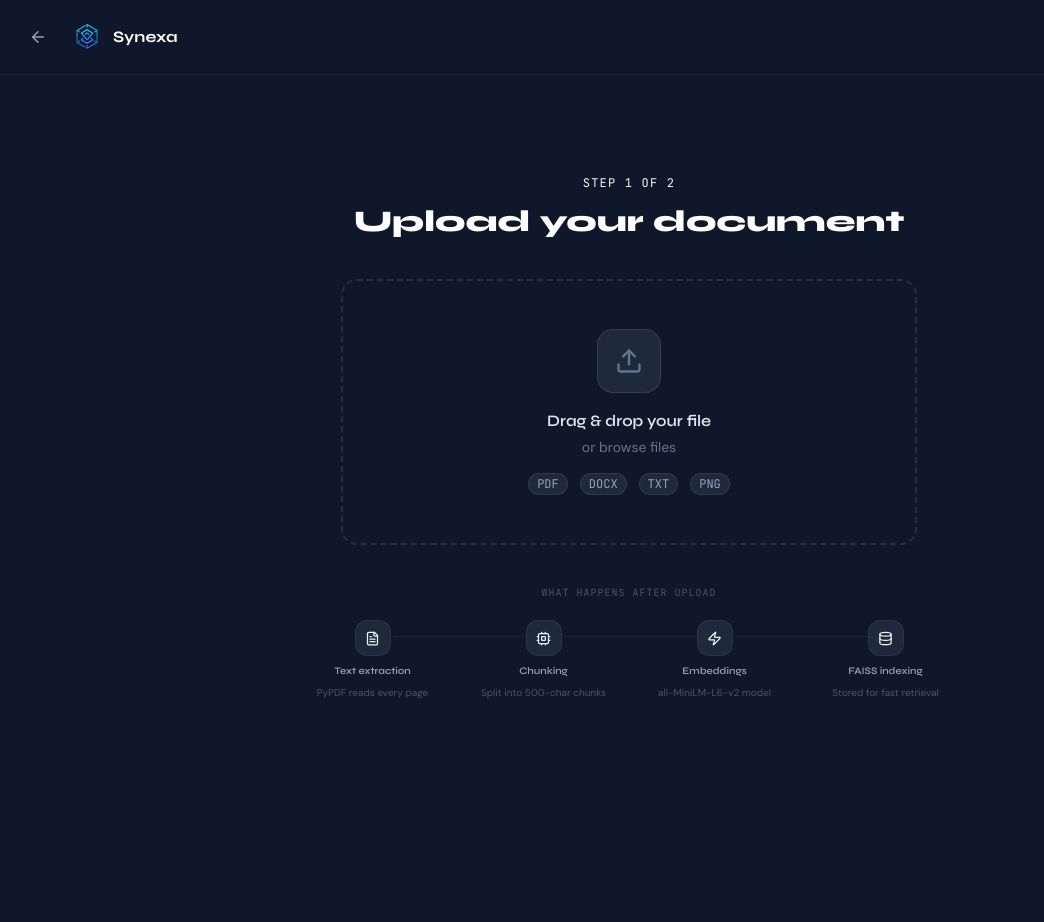
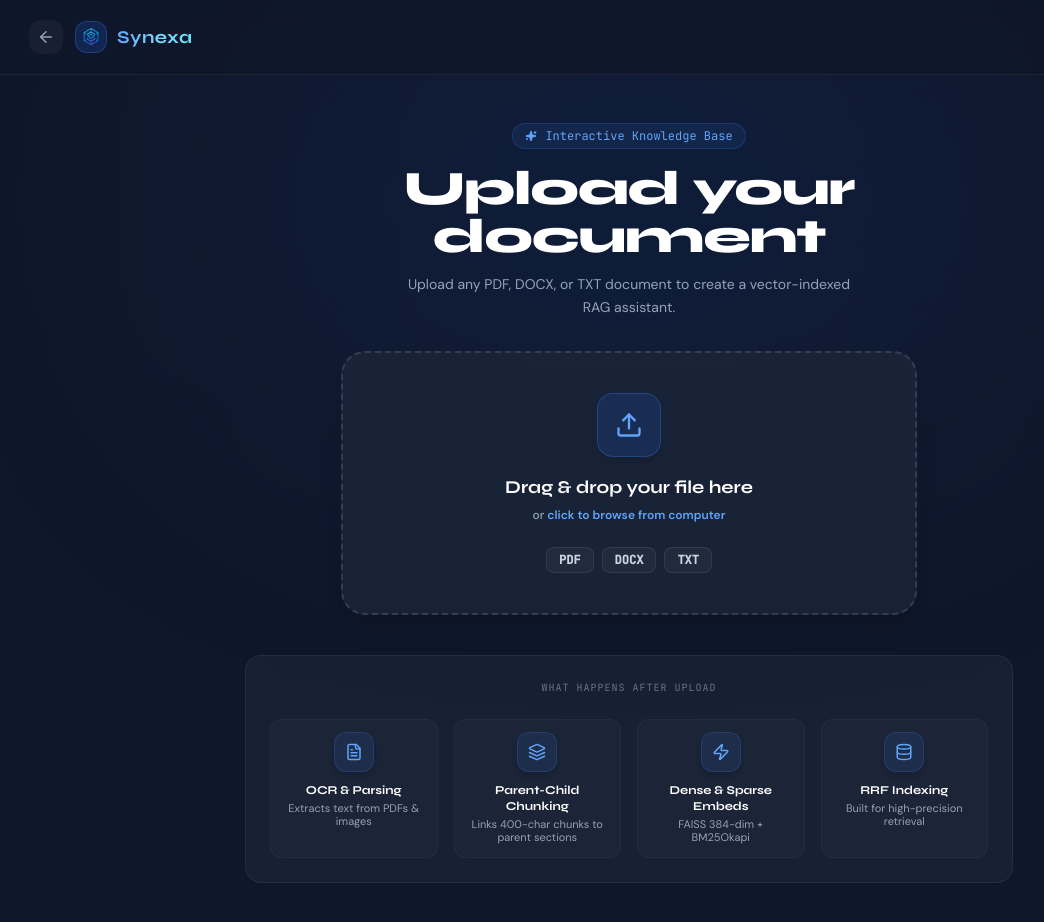
Before and after one commit to abhinayk04/Synexa, a React (Vite) app in the folder frontend/: page /upload in a window 1280 px wide. Shown: the top 922 px of the page, without its empty margins (11-1055 px from the left). Before the commit the page ends 800 px from the top, so only its background shows below. Built offline with nearby package versions, Linux system fonts and the light colour scheme.

Commit message:
Upgrade Document Upload UI with modern drag-and-drop card and pipeline visualizer

```diff
--- a/frontend/src/components/UploadArea.jsx
+++ b/frontend/src/components/UploadArea.jsx
@@ -1,44 +1,31 @@
 import { useState, useCallback } from 'react'
 import { useDropzone } from 'react-dropzone'
 import { motion, AnimatePresence } from 'framer-motion'
-import { Upload, FileText, CheckCircle, XCircle, Loader, X } from 'lucide-react'
+import { Upload, FileText, CheckCircle, XCircle, Loader, X, File, Sparkles } from 'lucide-react'
 import { uploadDocument } from '../services/api'
 import { useChat } from '../context/ChatContext'
 import { useNavigate } from 'react-router-dom'
 import clsx from 'clsx'
 
 function phaseLabel(progress) {
-  if (progress < 100) return 'Uploading file…'
-  return 'Indexing document — please wait…'
+  if (progress < 100) return 'Uploading file stream…'
+  return 'Generating vector embeddings & indexing context…'
 }
 
 function classifyError(err) {
   if (err.response) {
-    // Backend replied — use its detail message
     const status = err.response.status
     const detail = err.response.data?.detail
-
     if (status === 401) return 'Please sign in before uploading.'
     if (status === 413) return 'File is too large. Please compress it and try again.'
-    if (status === 422) return detail || 'File could not be processed. Check the format.'
+    if (status === 422) return detail || 'File format invalid.'
     return detail || `Server error (${status}). Please try again.`
   }
 
   if (err.request) {
-    if (err.code === 'ECONNABORTED') {
-      return (
-        'The upload is taking longer than expected. ' +
-        'Your document may still be processing — check back in a moment before retrying.'
-      )
-    }
-    return (
-      'No response from server. ' +
-      'The document may still be processing. ' +
-      'Please wait a moment, then refresh the page.'
-    )
+    return 'No response from server. Please check your backend connection.'
   }
 
-  // Request could not be sent (config/CORS/network-down before send)
   return `Unexpected error: ${err.message || 'unknown'}`
 }
 
@@ -54,7 +41,7 @@ export default function UploadArea() {
   const onDrop = useCallback(async (acceptedFiles, rejectedFiles) => {
     if (rejectedFiles.length > 0) {
       setStatus('error')
-      setErrorMsg('Unsupported file type.')
+      setErrorMsg('Unsupported file type. Please upload PDF, DOCX, or TXT.')
       return
     }
     const file = acceptedFiles[0]
@@ -72,7 +59,6 @@ export default function UploadArea() {
         throw new Error('Unexpected response from server — missing document_id.')
       }
 
-      // addDocument shim → createChat(chatId, documentId, name, file, fileUrl, pdfUrl)
       addDocument({
         chatId:     data.chat_id,
         documentId: data.document_id,
@@ -86,7 +72,7 @@ export default function UploadArea() {
       })
 
       setStatus('success')
-      setTimeout(() => navigate('/chat'), 1500)
+      setTimeout(() => navigate('/chat'), 1400)
 
     } catch (err) {
       console.error('[UploadArea] upload error:', err)
@@ -117,160 +103,134 @@ export default function UploadArea() {
     <div className="w-full max-w-xl mx-auto">
       <AnimatePresence mode="wait">
 
-        {/* ── Idle / error ─────────────────────────────── */}
+        {/* ── Idle / Error Dropzone ─────────────────────────────── */}
         {(status === 'idle' || status === 'error') && (
           <motion.div
             key="dropzone"
-            initial={{ opacity: 0, y: 10 }}
-            animate={{ opacity: 1, y: 0 }}
-            exit={{ opacity: 0, y: -10 }}
+            initial={{ opacity: 0, scale: 0.98 }}
+            animate={{ opacity: 1, scale: 1 }}
+            exit={{ opacity: 0, scale: 0.98 }}
           >
             <div
               {...getRootProps()}
               className={clsx(
-                'relative border-2 border-dashed rounded-2xl p-12 text-center cursor-pointer transition-all duration-200',
+                'relative border-2 border-dashed rounded-3xl p-10 text-center cursor-pointer transition-all duration-300 backdrop-blur-md',
                 isDragActive
-                  ? 'border-accent bg-accent/5 shadow-glow-blue scale-[1.01]'
-                  : 'border-white/10 hover:border-accent/30 hover:bg-white/2'
+                  ? 'border-blue-500 bg-blue-600/10 shadow-2xl shadow-blue-500/20 scale-[1.01]'
+                  : 'border-white/[0.12] bg-[#1E293B]/70 hover:border-blue-500/50 hover:bg-[#1E293B] shadow-xl'
               )}
             >
               <input {...getInputProps()} />
-              <motion.div
-                animate={isDragActive ? { scale: 1.1 } : { scale: 1 }}
-                className="flex flex-col items-center gap-4"
-              >
+
+              <div className="flex flex-col items-center gap-4">
                 <div className={clsx(
-                  'w-16 h-16 rounded-2xl flex items-center justify-center transition-all duration-200',
+                  'w-16 h-16 rounded-2xl flex items-center justify-center transition-all duration-300 shadow-lg',
                   isDragActive
-                    ? 'bg-accent/20 border border-accent/40'
-                    : 'bg-navy-800 border border-white/10'
+                    ? 'bg-blue-600 text-white shadow-blue-500/40 scale-110'
+                    : 'bg-blue-600/15 border border-blue-500/30 text-blue-400'
                 )}>
-                  <Upload size={28} className={isDragActive ? 'text-accent' : 'text-slate-500'} />
+                  <Upload size={28} />
                 </div>
+
                 <div>
-                  <p className="font-display font-semibold text-slate-200 text-base">
-                    {isDragActive ? 'Drop your file here' : 'Drag & drop your file'}
+                  <p className="font-display font-bold text-white text-lg">
+                    {isDragActive ? 'Drop your document here' : 'Drag & drop your file here'}
                   </p>
-                  <p className="text-sm text-slate-500 mt-1">
-                    or <span className="text-accent hover:underline">browse files</span>
+                  <p className="text-xs text-slate-400 mt-1.5 font-medium">
+                    or <span className="text-blue-400 hover:underline font-semibold">click to browse from computer</span>
                   </p>
                 </div>
-                <div className="flex items-center gap-3 text-xs text-slate-600 font-mono">
-                  <span className="badge">PDF</span>
-                  <span className="badge">DOCX</span>
-                  <span className="badge">TXT</span>
-                  <span className="badge">PNG</span>
+
+                {/* Supported Format Badges */}
+                <div className="flex items-center gap-2 pt-2">
+                  <span className="px-3 py-1 rounded-lg text-xs font-mono font-semibold bg-white/[0.04] border border-white/[0.08] text-slate-300">
+                    PDF
+                  </span>
+                  <span className="px-3 py-1 rounded-lg text-xs font-mono font-semibold bg-white/[0.04] border border-white/[0.08] text-slate-300">
+                    DOCX
+                  </span>
+                  <span className="px-3 py-1 rounded-lg text-xs font-mono font-semibold bg-white/[0.04] border border-white/[0.08] text-slate-300">
+                    TXT
+                  </span>
                 </div>
-              </motion.div>
+              </div>
             </div>
 
             {status === 'error' && (
               <motion.div
-                initial={{ opacity: 0, y: 4 }}
+                initial={{ opacity: 0, y: 6 }}
                 animate={{ opacity: 1, y: 0 }}
-                className="flex items-start gap-2 mt-3 px-4 py-3 rounded-xl
-                           bg-red-500/10 border border-red-500/20"
+                className="flex items-start gap-3 mt-4 px-4 py-3 rounded-2xl bg-red-500/10 border border-red-500/20"
               >
-                <XCircle size={15} className="text-red-400 flex-shrink-0 mt-0.5" />
-                <p className="text-sm text-red-400 leading-relaxed flex-1">{errorMsg}</p>
-                <button onClick={reset} className="text-red-500 hover:text-red-300 flex-shrink-0">
-                  <X size={14} />
+                <XCircle size={16} className="text-red-400 flex-shrink-0 mt-0.5" />
+                <p className="text-xs text-red-300 leading-relaxed flex-1">{errorMsg}</p>
+                <button onClick={reset} className="text-red-400 hover:text-red-200 transition-colors">
+                  <X size={16} />
                 </button>
               </motion.div>
             )}
           </motion.div>
         )}
 
-        {/* ── Uploading ────────────────────────────────── */}
+        {/* ── Uploading Progress ────────────────────────────────── */}
         {status === 'uploading' && (
           <motion.div
             key="uploading"
-            initial={{ opacity: 0, y: 10 }}
-            animate={{ opacity: 1, y: 0 }}
-            exit={{ opacity: 0, y: -10 }}
-            className="bg-navy-800 border border-white/5 rounded-2xl p-8"
+            initial={{ opacity: 0, scale: 0.98 }}
+            animate={{ opacity: 1, scale: 1 }}
+            exit={{ opacity: 0, scale: 0.98 }}
+            className="bg-[#1E293B] border border-white/[0.1] rounded-3xl p-8 shadow-2xl"
           >
-            {/* File info row */}
             <div className="flex items-center gap-4 mb-6">
-              <div className="w-12 h-12 rounded-xl bg-accent/10 border border-accent/20
-                              flex items-center justify-center flex-shrink-0">
-                <FileText size={20} className="text-accent" />
+              <div className="w-12 h-12 rounded-2xl bg-blue-600/20 border border-blue-500/30 flex items-center justify-center flex-shrink-0 text-blue-400">
+                <FileText size={22} />
               </div>
-              <div className="min-w-0">
-                <p className="font-display font-semibold text-slate-200 text-sm truncate">
+              <div className="min-w-0 flex-1">
+                <p className="font-display font-bold text-white text-sm truncate">
                   {selectedFile?.name}
                 </p>
-                <p className="text-xs text-slate-500 mt-0.5 font-mono">
+                <p className="text-xs text-slate-400 font-mono mt-0.5">
                   {(selectedFile?.size / 1024 / 1024).toFixed(2)} MB
                 </p>
               </div>
-              <div className="ml-auto">
-                <Loader size={16} className="text-accent animate-spin" />
-              </div>
+              <Loader size={18} className="text-blue-400 animate-spin" />
             </div>
 
-            {/* Progress bar */}
-            <div className="space-y-2">
-              <div className="flex justify-between text-xs font-mono text-slate-500">
+            <div className="space-y-2.5">
+              <div className="flex justify-between text-xs font-mono text-slate-400">
                 <span>{phaseLabel(progress)}</span>
-                {progress < 100
-                  ? <span className="text-accent">{progress}%</span>
-                  : <span className="text-accent animate-pulse">working…</span>
-                }
+                <span className="text-blue-400 font-bold">{progress}%</span>
               </div>
 
-              <div className="h-1.5 bg-navy-700 rounded-full overflow-hidden">
-                {progress < 100 ? (
-                  /* Deterministic bar — mirrors actual byte transfer */
-                  <motion.div
-                    animate={{ width: `${progress}%` }}
-                    transition={{ duration: 0.3 }}
-                    className="h-full bg-gradient-to-r from-accent to-blue-400 rounded-full"
-                  />
-                ) : (
-                  /* Indeterminate shimmer — signals backend indexing work */
-                  <motion.div
-                    animate={{ x: ['-100%', '100%'] }}
-                    transition={{ repeat: Infinity, duration: 1.4, ease: 'easeInOut' }}
-                    className="h-full w-1/2 bg-gradient-to-r from-transparent
-                               via-accent to-transparent rounded-full"
-                  />
-                )}
+              <div className="h-2 bg-navy-900 rounded-full overflow-hidden p-0.5 border border-white/[0.06]">
+                <motion.div
+                  animate={{ width: `${progress}%` }}
+                  transition={{ duration: 0.3 }}
+                  className="h-full bg-gradient-to-r from-blue-600 to-cyan-400 rounded-full shadow-lg shadow-blue-500/50"
+                />
               </div>
-
-
-
-              {/* Extra patience message for large files already in indexing phase */}
-              {progress >= 100 && (
-                <motion.p
-                  initial={{ opacity: 0 }}
-                  animate={{ opacity: 1 }}
-                  transition={{ delay: 5 }}    // appears after 5 s in indexing phase
-                  className="text-[10px] text-slate-500 pt-1"
-                >
-                </motion.p>
-              )}
             </div>
           </motion.div>
         )}
 
-        {/* ── Success ──────────────────────────────────── */}
+        {/* ── Success Card ──────────────────────────────────── */}
         {status === 'success' && (
           <motion.div
             key="success"
-            initial={{ opacity: 0, scale: 0.95 }}
+            initial={{ opacity: 0, scale: 0.98 }}
             animate={{ opacity: 1, scale: 1 }}
-            className="bg-emerald-500/10 border border-emerald-500/20 rounded-2xl p-8 text-center"
+            className="bg-emerald-500/10 border border-emerald-500/30 rounded-3xl p-8 text-center shadow-2xl"
           >
-            <div className="w-14 h-14 rounded-2xl bg-emerald-500/20 border border-emerald-500/30
-                            flex items-center justify-center mx-auto mb-4">
-              <CheckCircle size={28} className="text-emerald-400" />
+            <div className="w-14 h-14 rounded-2xl bg-emerald-500/20 border border-emerald-500/40 flex items-center justify-center mx-auto mb-4 text-emerald-400 shadow-lg shadow-emerald-500/20">
+              <CheckCircle size={30} />
             </div>
-            <p className="font-display font-semibold text-emerald-300 text-base">
-              Document indexed!
+            <p className="font-display font-bold text-emerald-300 text-lg">
+              Document Indexed Successfully!
             </p>
-            <p className="text-sm text-slate-400 mt-1">{selectedFile?.name}</p>
-            <p className="text-xs text-slate-600 font-mono mt-3">Redirecting to chat…</p>
+            <p className="text-xs text-slate-300 mt-1">{selectedFile?.name}</p>
+            <p className="text-xs text-slate-400 font-mono mt-4 flex items-center justify-center gap-2">
+              <Sparkles size={14} className="text-emerald-400" /> Redirecting to chat assistant…
+            </p>
           </motion.div>
         )}
 
--- a/frontend/src/pages/Upload.jsx
+++ b/frontend/src/pages/Upload.jsx
@@ -1,50 +1,79 @@
 import { motion } from 'framer-motion'
 import { useNavigate } from 'react-router-dom'
-import { ArrowLeft, Zap, FileText, Cpu, Database } from 'lucide-react'
+import { ArrowLeft, Zap, FileText, Cpu, Database, Sparkles, FolderOpen, ArrowRight, Layers } from 'lucide-react'
 import UploadArea from '../components/UploadArea'
+import { useChat } from '../context/ChatContext'
 
 const PIPELINE_STEPS = [
-  { icon: FileText, label: 'Text extraction',     desc: 'PyPDF reads every page' },
-  { icon: Cpu,      label: 'Chunking',             desc: 'Split into 500-char chunks' },
-  { icon: Zap,      label: 'Embeddings',           desc: 'all-MiniLM-L6-v2 model' },
-  { icon: Database, label: 'FAISS indexing',       desc: 'Stored for fast retrieval' },
+  { icon: FileText, label: 'OCR & Parsing',       desc: 'Extracts text from PDFs & images' },
+  { icon: Layers,   label: 'Parent-Child Chunking',desc: 'Links 400-char chunks to parent sections' },
+  { icon: Zap,      label: 'Dense & Sparse Embeds',desc: 'FAISS 384-dim + BM25Okapi' },
+  { icon: Database, label: 'RRF Indexing',        desc: 'Built for high-precision retrieval' },
 ]
 
 export default function Upload() {
   const navigate = useNavigate()
+  const { documents, switchChat } = useChat()
 
   return (
-    <div className="min-h-screen bg-navy-900 flex flex-col">
-      {/* Top bar */}
-      <div className="flex items-center gap-4 px-8 py-5 border-b border-white/5">
-        <button
-          onClick={() => navigate(-1)}
-          className="p-2 rounded-xl hover:bg-white/5 text-slate-400 hover:text-white transition-colors"
-        >
-          <ArrowLeft size={18} />
-        </button>
-        <div className="flex items-center gap-2.5">
-          <div className="flex items-center justify-center">
-  <img src="/logo.png" alt="Synexa" className="w-8 h-8 object-contain" />
-</div>
-          <span className="font-display font-bold text-white">Synexa</span>
+    <div className="min-h-screen bg-[#0F172A] flex flex-col relative overflow-hidden">
+      {/* Background glow effects */}
+      <div className="fixed inset-0 bg-grid-pattern bg-grid opacity-30 pointer-events-none" />
+      <div className="pointer-events-none fixed top-0 left-1/2 -translate-x-1/2 w-[800px] h-[400px] bg-blue-600/10 rounded-full blur-[140px]" />
+
+      {/* Top Navbar */}
+      <div className="relative z-10 flex items-center justify-between px-6 md:px-10 py-5 border-b border-white/[0.06] bg-[#0F172A]/80 backdrop-blur-md">
+        <div className="flex items-center gap-3">
+          <button
+            onClick={() => navigate('/')}
+            className="p-2 rounded-xl bg-white/[0.04] hover:bg-white/[0.08] text-slate-400 hover:text-white transition-colors"
+            title="Back to Home"
+          >
+            <ArrowLeft size={18} />
+          </button>
+
+          <div className="flex items-center gap-2.5 cursor-pointer" onClick={() => navigate('/')}>
+            <div className="w-8 h-8 rounded-xl bg-blue-600/20 border border-blue-500/30 p-1 flex items-center justify-center">
+              <img src="/logo.png" alt="Synexa" className="w-full h-full object-contain" />
+            </div>
+            <span className="font-display font-bold text-white text-lg tracking-wide text-gradient">Synexa</span>
+          </div>
         </div>
+
+        {documents.length > 0 && (
+          <button
+            onClick={() => navigate('/documents')}
+            className="flex items-center gap-2 px-3.5 py-1.5 rounded-xl bg-white/[0.04] hover:bg-white/[0.08] border border-white/[0.08] text-xs font-semibold text-slate-300 hover:text-white transition-all"
+          >
+            <FolderOpen size={14} className="text-blue-400" />
+            My Documents ({documents.length})
+          </button>
+        )}
       </div>
 
-      <div className="flex-1 flex items-center justify-center px-6 py-12">
-        <div className="w-full max-w-2xl">
+      {/* Main Container */}
+      <div className="flex-1 flex items-center justify-center px-6 py-12 relative z-10">
+        <div className="w-full max-w-3xl">
+
+          {/* Section Header */}
           <motion.div
             initial={{ opacity: 0, y: 16 }}
             animate={{ opacity: 1, y: 0 }}
-            className="text-center mb-10"
+            className="text-center mb-8"
           >
-            <p className="text-xs font-mono text-accent uppercase tracking-widest mb-3">Step 1 of 2</p>
-            <h1 className="font-display font-extrabold text-3xl text-white mb-3">
+            <div className="inline-flex items-center gap-2 px-3 py-1 rounded-full bg-blue-500/10 border border-blue-500/20 text-xs font-mono text-blue-400 mb-4">
+              <Sparkles size={12} fill="currentColor" />
+              Interactive Knowledge Base
+            </div>
+            <h1 className="font-display font-black text-4xl md:text-5xl text-white tracking-tight mb-3">
               Upload your document
             </h1>
+            <p className="text-sm text-slate-400 max-w-md mx-auto leading-relaxed">
+              Upload any PDF, DOCX, or TXT document to create a vector-indexed RAG assistant.
+            </p>
           </motion.div>
 
-          {/* Upload area */}
+          {/* Main Upload Dropzone Area */}
           <motion.div
             initial={{ opacity: 0, y: 16 }}
             animate={{ opacity: 1, y: 0 }}
@@ -54,30 +83,29 @@ export default function Upload() {
             <UploadArea />
           </motion.div>
 
-          {/* Pipeline steps */}
+          {/* Pipeline Visualizer Steps */}
           <motion.div
             initial={{ opacity: 0, y: 16 }}
             animate={{ opacity: 1, y: 0 }}
             transition={{ delay: 0.2 }}
+            className="p-6 rounded-2xl bg-[#1E293B]/60 border border-white/[0.06] backdrop-blur-md"
           >
-            <p className="text-[10px] font-mono text-slate-600 uppercase tracking-widest text-center mb-5">
+            <p className="text-[10px] font-mono text-slate-500 uppercase tracking-widest text-center mb-6">
               What happens after upload
             </p>
-            <div className="grid grid-cols-4 gap-3">
+            <div className="grid grid-cols-2 md:grid-cols-4 gap-4">
               {PIPELINE_STEPS.map((step, i) => (
-                <div key={i} className="relative flex flex-col items-center text-center gap-2">
-                  {i < PIPELINE_STEPS.length - 1 && (
-                    <div className="absolute top-4 left-[calc(50%+20px)] w-full h-px bg-white/5" />
-                  )}
-                  <div className="w-9 h-9 rounded-xl bg-navy-800 border border-white/5 flex items-center justify-center z-10">
-                    <step.icon size={15} className="text-accent" />
+                <div key={i} className="flex flex-col items-center text-center p-3 rounded-xl bg-white/[0.02] border border-white/[0.04]">
+                  <div className="w-10 h-10 rounded-xl bg-blue-500/10 border border-blue-500/20 flex items-center justify-center mb-2.5 text-blue-400 shadow-md">
+                    <step.icon size={18} />
                   </div>
-                  <p className="text-[10px] font-display font-semibold text-slate-400">{step.label}</p>
-                  <p className="text-[10px] text-slate-600 leading-tight">{step.desc}</p>
+                  <p className="text-xs font-display font-bold text-white mb-1">{step.label}</p>
+                  <p className="text-[11px] text-slate-400 leading-tight">{step.desc}</p>
                 </div>
               ))}
             </div>
           </motion.div>
+
         </div>
       </div>
     </div>
```
